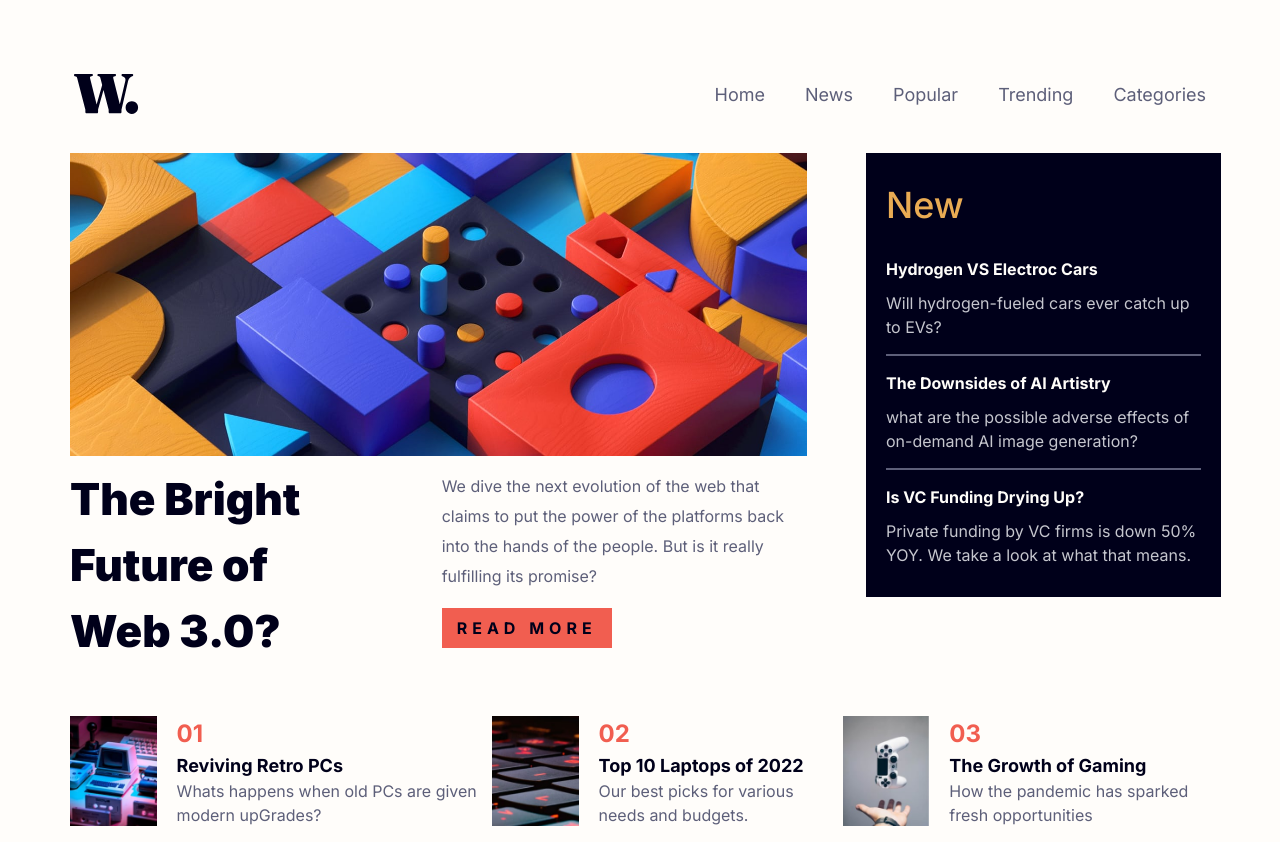
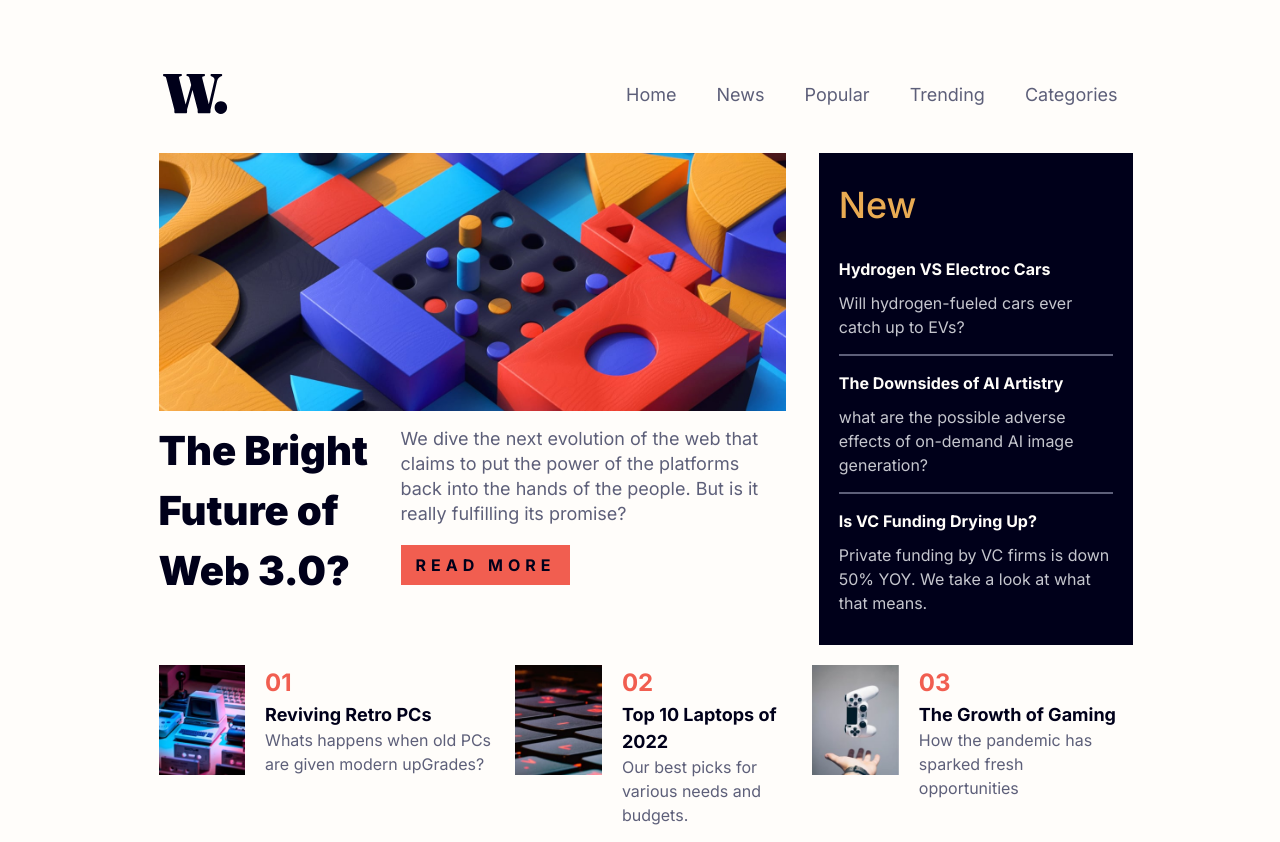
Before and after one commit to DanielRubaski/frontend-mentor-news-homepage, a plain HTML site: page index.html in a window 1280 px wide. Drawn offline with Linux system fonts and the light colour scheme.

Commit message:
fix: ajustes no css

```diff
--- a/src/css/responsive.css
+++ b/src/css/responsive.css
@@ -1,13 +1,23 @@
+@media( width: 320px){
+    .conteudo-principal .info-principal h1{
+        font-size: 36px;
+    }
+}
 @media(min-width: 1000px) {
     body {
         max-width: 1440px;
         padding: 50px;
         height: 100vh;
     }
-
+    .cabecalho{
+        width: 85%;
+        margin: auto;
+    }
     main {
+        width: 85%;
         display: grid;
         grid-template-columns: repeat(3, 1fr);
+        gap: 5px;
         grid-template-areas:
             "principal principal info-direito"
             "principal principal info-direito"
@@ -44,23 +54,17 @@
         cursor: pointer;
     }
 
+    .conteudo-principal{
+        padding: 15px 20px 0;
+    }
     .conteudo-principal .info-principal {
         display: flex;
         flex-direction: row;
         justify-content: space-between;
     }
 
-    .conteudo-principal .info-principal h1 {
-        font-size: 44px;
-        width: 35%;
-    }
-
-    .conteudo-principal .info-principal .sub-info{
-        width: 50%;
-    }
-
     .conteudo-principal .info-principal .sub-info p{
-        line-height: 30px;
+        line-height: 25px;
     }
 
     .news {
--- a/src/css/style.css
+++ b/src/css/style.css
@@ -45,8 +45,8 @@ body {
     left: 0;
     width: 100%;
     height: 100vh;
-    background-color: rgba(0, 0, 0, 0.5); /* Preto 50% transparente */
-    z-index: 1000; /* Fica atrás do menu branco, mas na frente do site */
+    background-color: rgba(0, 0, 0, 0.5);
+    z-index: 1000;
     display: block;
 }
 
@@ -63,7 +63,7 @@ body {
     height: 100vh;
     z-index: 1001;
     padding-top: 150px 0 0 30px;
-    transition: right 0.3s ease-in-out;
+    transition: right 0.5s ease-in-out;
     color: var(--very-dark-blue);
     font-weight: 400;
     font-size: 18px;
@@ -89,21 +89,18 @@ main {
 .conteudo-principal .info-principal{
     display: flex;
     flex-direction: column;
-    justify-content: space-between;
-
-
 }
 .conteudo-principal .info-principal h1{
     color: var(--very-dark-blue);
-    font-size: 44px;
+    font-size: clamp(28px, 5vh, 68px);
     font-weight: 900;
-    max-height: 200px;
     padding-top: 10px;
 }
 .conteudo-principal .info-principal .sub-info{
     max-width: 365px;
     padding-top: 15px;
-
+    font-size: 18px;
+    margin-inline: 20px;
 }
 .conteudo-principal .info-principal .sub-info p{
     padding-bottom: 25px;
```
